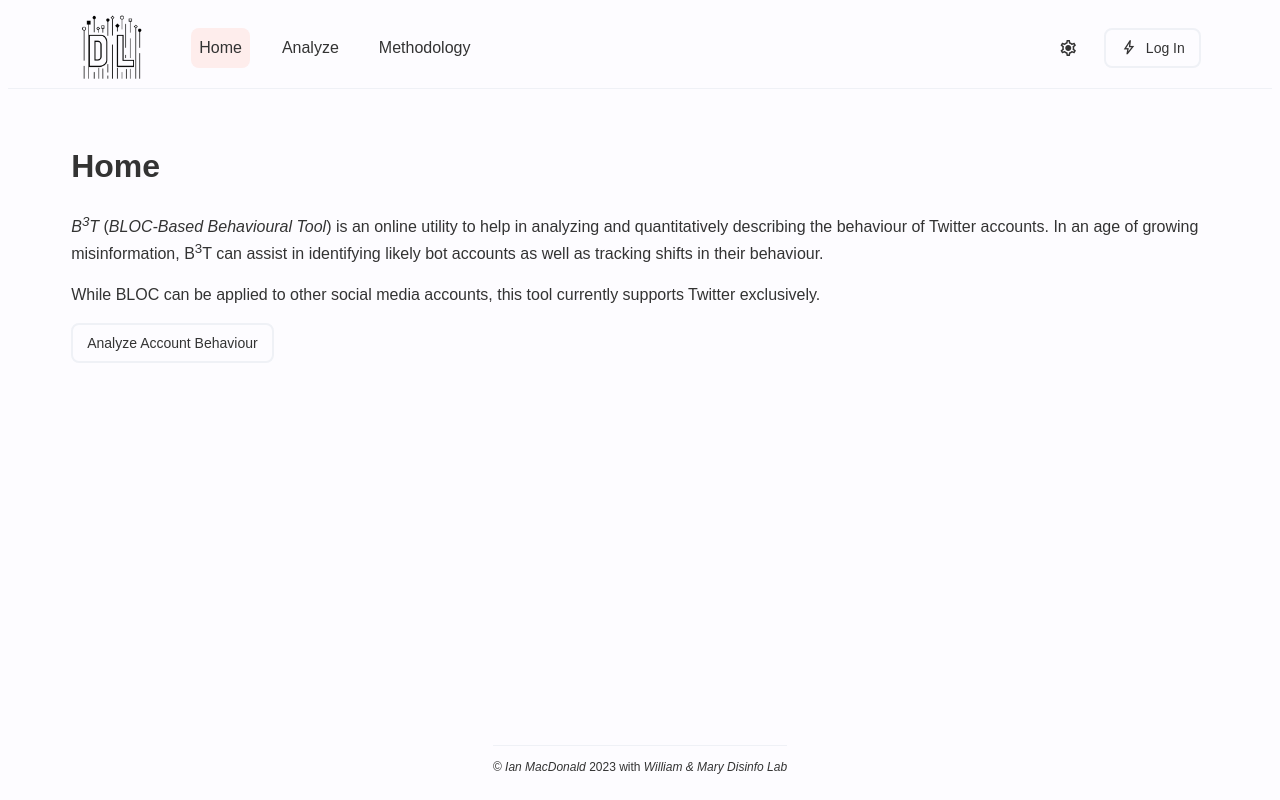
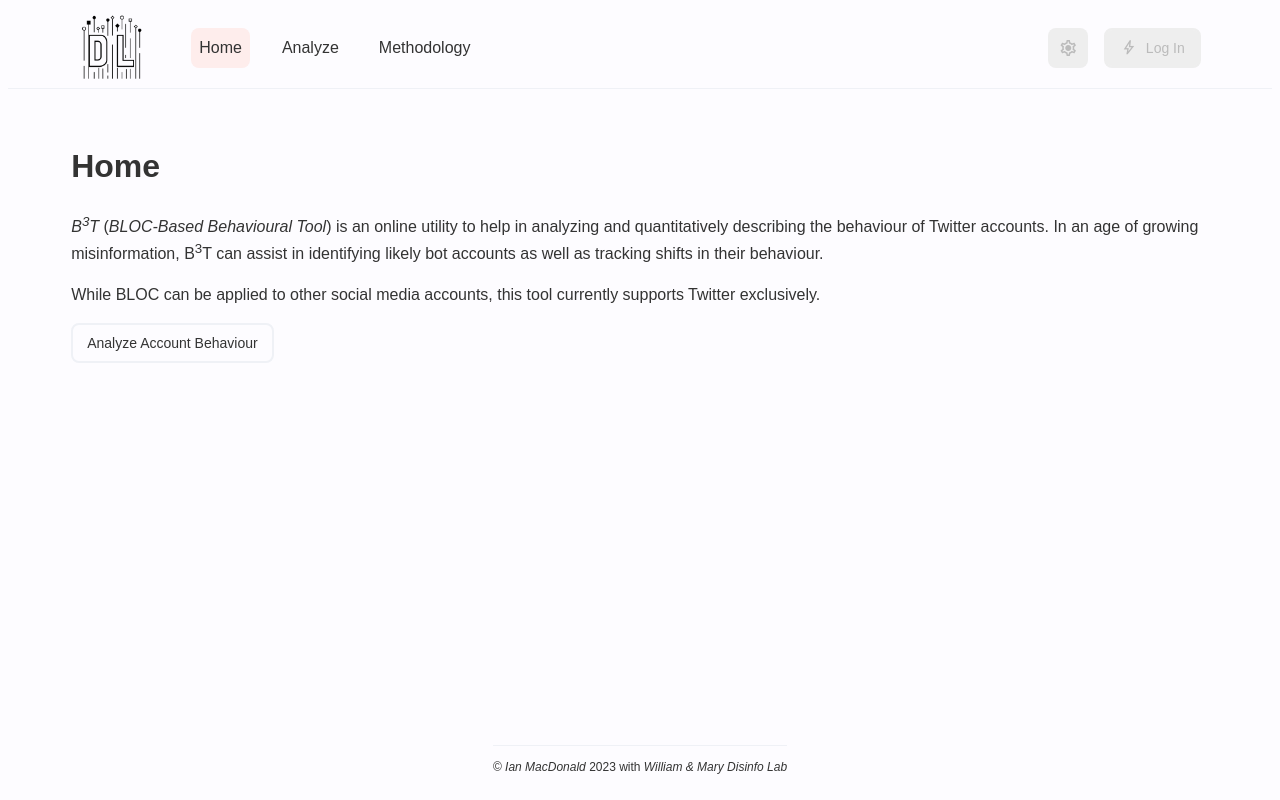
Before and after one commit to immacdonald/agwagram, a Django app: page /blocdemo/ in a window 1280 px wide. Run offline with Django 4.2, Linux system fonts and the light colour scheme; style sheets or scripts are compiled from the project's sources; some libraries are stand-ins or nearby versions.

Commit message:
Added styling for buttons that are inactive

```diff
--- a/blocdemo/static/styles.scss
+++ b/blocdemo/static/styles.scss
@@ -16,6 +16,9 @@ $footerHeight: 40px;
 	--c-background-secondary: #fdfcff;
 	--c-background-tertiary: #feedec;
 	--c-background-quaternary: #e9ecf4;
+
+	--c-disabled-color: #bbb;
+	--c-disabled-background: #eee;
 }
 
 body {
@@ -172,6 +175,13 @@ html {
 		background-color: var(--c-background-tertiary);
 		color: var(--c-accent-primary);
 	}
+
+	&.disabled {
+		background-color: var(--c-disabled-background);
+		color: var(--c-disabled-color);
+		border-color: var(--c-disabled-color);
+		pointer-events: none;
+	}
 }
 
 #menu-toggle {
@@ -240,6 +250,13 @@ button {
 	&:focus {
 		border-color: var(--c-accent-primary);
 		color: var(--c-accent-primary);
+	}
+
+	&.disabled {
+		background-color: var(--c-disabled-background);
+		color: var(--c-disabled-color);
+		border-color: var(--c-disabled-background);
+		pointer-events: none;
 	}
 }
 
--- a/blocdemo/templates/base.html
+++ b/blocdemo/templates/base.html
@@ -9,7 +9,7 @@
     {% load static %}
     {% load compress %}
     {% compress css %}
-        <link type="text/x-scss" href="{% static 'styles.scss' %}"     rel="stylesheet" media="screen">
+        <link type="text/x-scss" href="{% static 'styles.scss' %}" rel="stylesheet" media="screen">
     {% endcompress %}
     <link rel="stylesheet" href="https://fonts.googleapis.com/css2?family=Material+Symbols+Outlined:opsz,wght,FILL,GRAD@48,400,0,0" />
 </head>
@@ -30,18 +30,17 @@
                 <a {% if request.resolver_match.url_name == 'methodology' %}class="active"{% endif %} href="methodology">Methodology</a>
             </nav>
             <div class="header-navigation-actions">
-                <a href="#" class="icon-button">
+                <a href="#" class="icon-button disabled">
                     <span class="icon material-symbols-outlined">settings</span>
                 </a>
-                <button >
+                <button class="disabled">
                     <span class="icon material-symbols-outlined">bolt</span>
                     <span>Log In</span>
                 </button>
             </div>
-            <button id="menu-toggle" >
-                <span class="icon material-symbols-outlined">menu</span>
-                <span>Menu</span>
-            </button>
+                <a href="#" id="menu-toggle" class="icon-button">
+                    <span class="icon material-symbols-outlined">menu</span>
+                </a>
         </div>
     </div>
 </header>
```
